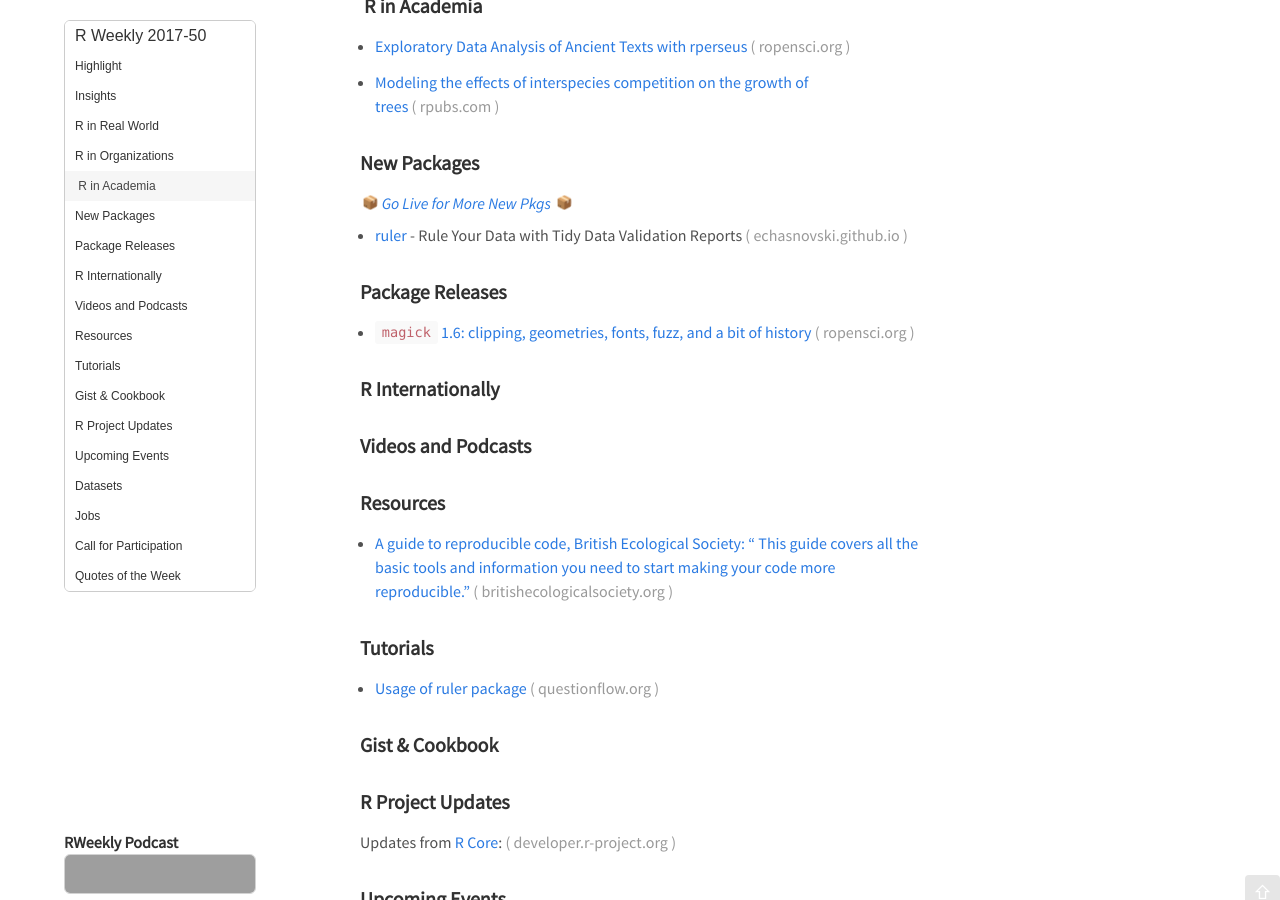
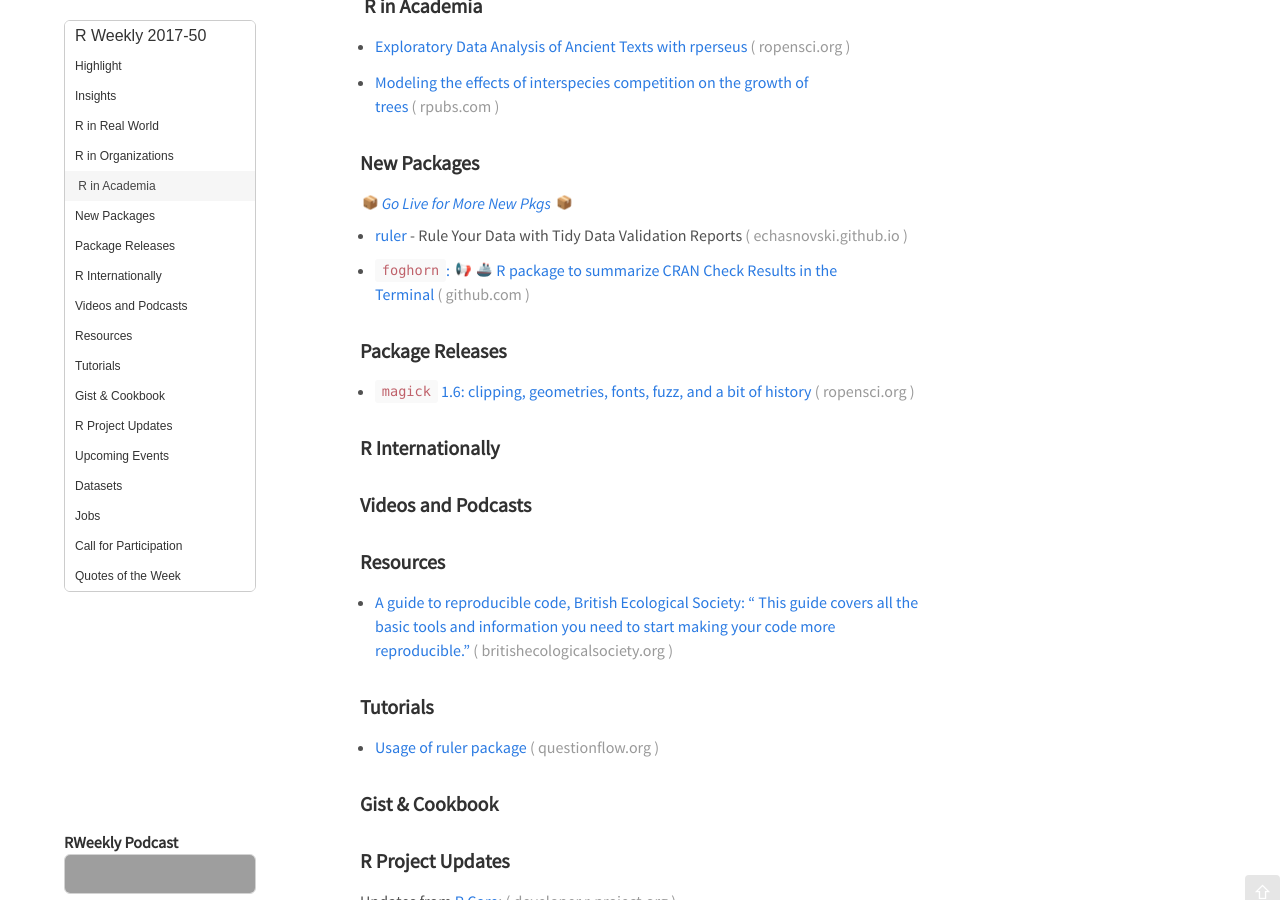
Before and after one commit to rweekly/rweekly.org, a Jekyll site: the page built from draft.md, in a window 1280 px wide and 900 px high, scrolled down 629 px. Built offline with Jekyll 4.4.1, drawn with Linux system fonts in a browser that asks for light colours; emoji names are drawn with the system emoji font; comment, search, counter and statistics services are not loaded; grey boxes are pictures that could not be loaded.

Commit message:
Update draft.md

```diff
--- a/draft.md
+++ b/draft.md
@@ -37,6 +37,8 @@ Release Date: 2017-12-11
 <p class="added-hostname"><a href="https://rweekly.org/live" target="_blank" class="externalLink">📦 <i>Go Live for More New Pkgs</i> 📦</a></p>
 
 + [ruler](https://echasnovski.github.io/ruler/) - Rule Your Data with Tidy Data Validation Reports
+
++ [`foghorn`: 📢 🚢 R package to summarize CRAN Check Results in the Terminal](https://github.com/fmichonneau/foghorn)
 
 ### Package Releases
 
```
